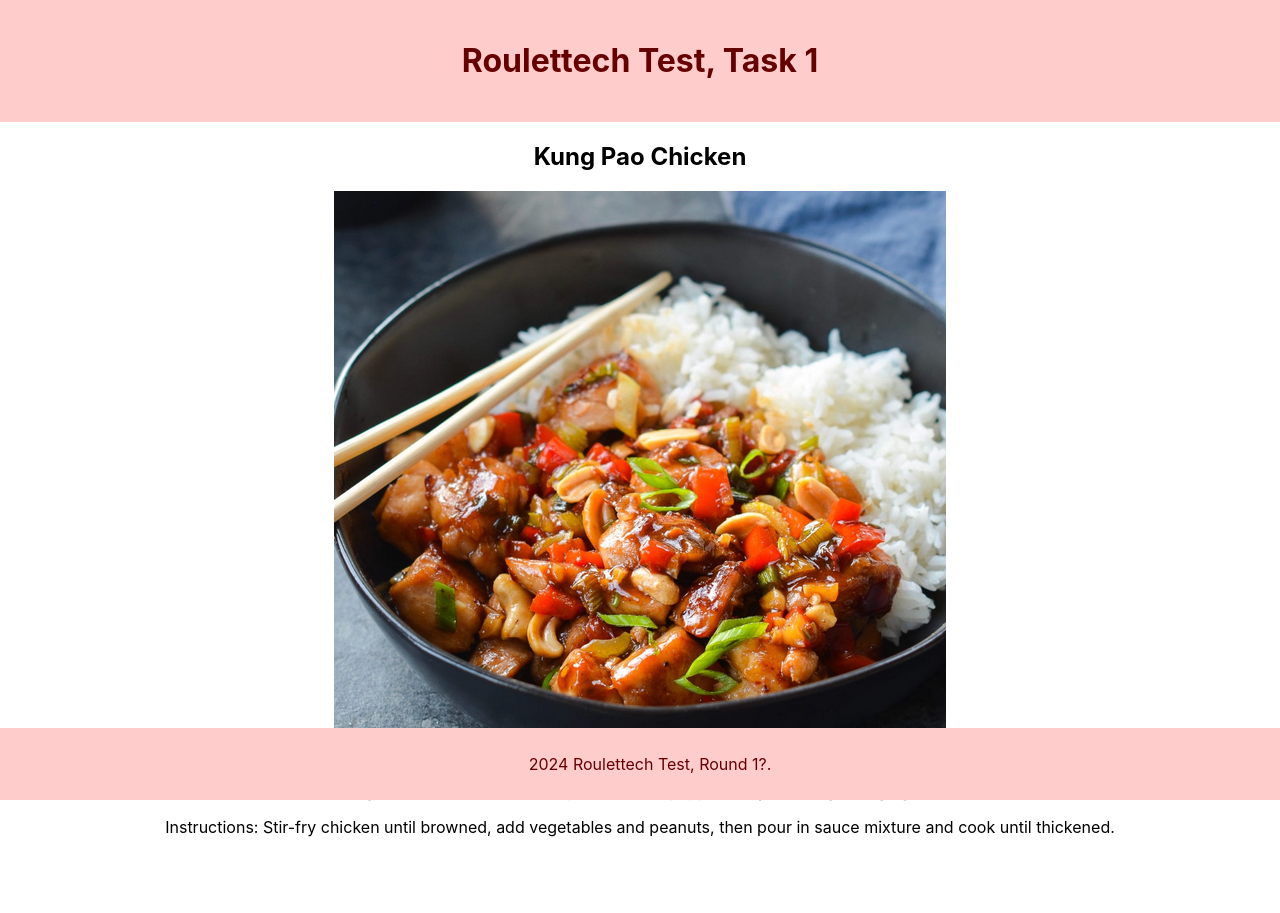
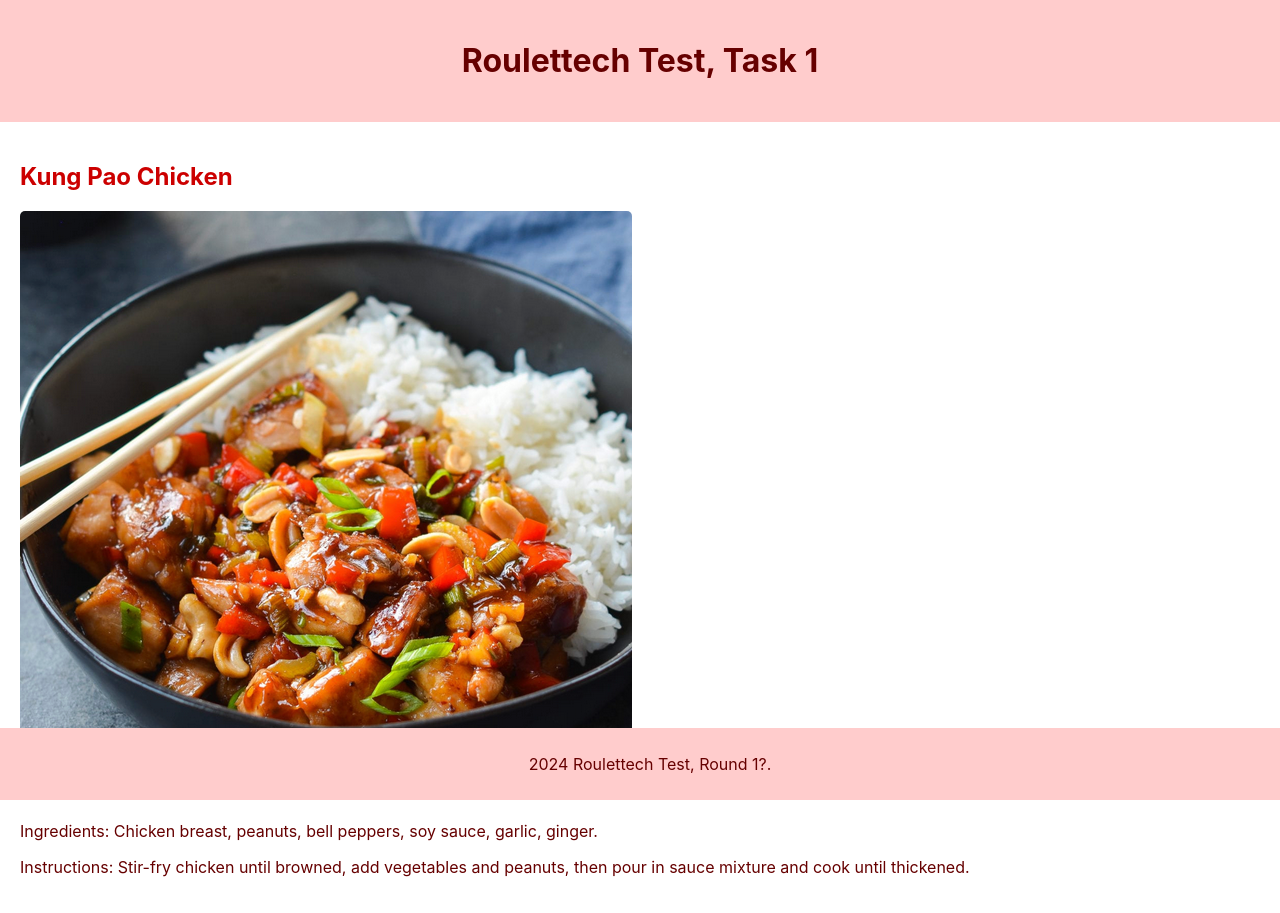
Before and after one commit to VadlamudiVaishnavi/RoulettechTest, a React (Create React App) app in the folder roulettech-test/: page /recipe/0 in a window 1280 px wide. Before the commit the page ends 853 px from the top, so only its background shows below. Built offline with nearby package versions, Linux system fonts and the light colour scheme.

Commit message:
"Adjusted the image sizes."

```diff
--- a/roulettech-test/src/App.css
+++ b/roulettech-test/src/App.css
@@ -10,6 +10,9 @@
 
 .Content {
   padding: 20px;
+  display: flex;
+  flex-wrap: wrap;
+  justify-content: center;
 }
 
 .Item {
@@ -17,24 +20,43 @@
   margin: 10px;
   padding: 10px;
   border-radius: 5px;
-  text-align: left;
+  text-align: center;
   background-color: #ffe6e6;
   cursor: pointer;
+  width: 200px; /* Adjust width as needed */
+  box-shadow: 0 4px 8px rgba(0,0,0,0.1);
 }
 
 .Item h2 {
   color: #cc0000;
-}
-
-.Item p {
-  font-size: 16px;
-  color: #660000;
+  font-size: 18px;
 }
 
 .Item img {
   max-width: 100%;
   height: auto;
   border-radius: 5px;
+}
+
+.Recipe {
+  padding: 20px;
+  text-align: left;
+}
+
+.Recipe img {
+  max-width: 100%;
+  height: auto;
+  border-radius: 5px;
+  margin-bottom: 20px;
+}
+
+.Recipe h2 {
+  color: #cc0000;
+}
+
+.Recipe p {
+  font-size: 16px;
+  color: #660000;
 }
 
 .App-footer {
--- a/roulettech-test/src/App.js
+++ b/roulettech-test/src/App.js
@@ -1,5 +1,5 @@
 import React from 'react';
-import { BrowserRouter as Router, Route, Switch } from 'react-router-dom';
+import { BrowserRouter as Router, Route, Routes } from 'react-router-dom';
 import Header from './components/Header';
 import Content from './components/Content';
 import Footer from './components/Footer';
@@ -11,10 +11,10 @@ function App() {
     <Router>
       <div className="App">
         <Header />
-        <Switch>
-          <Route exact path="/" component={Content} />
-          <Route path="/recipe/:id" component={Recipe} />
-        </Switch>
+        <Routes>
+          <Route exact path="/" element={<Content />} />
+          <Route path="/recipe/:id" element={<Recipe />} />
+        </Routes>
         <Footer />
       </div>
     </Router>
--- a/roulettech-test/src/components/Item.js
+++ b/roulettech-test/src/components/Item.js
@@ -6,7 +6,6 @@ function Item({ item, index }) {
     <Link to={`/recipe/${index}`} className="Item">
       <img src={item.image} alt={item.title} />
       <h2>{item.title}</h2>
-      <p>{item.description}</p>
     </Link>
   );
 }
```
